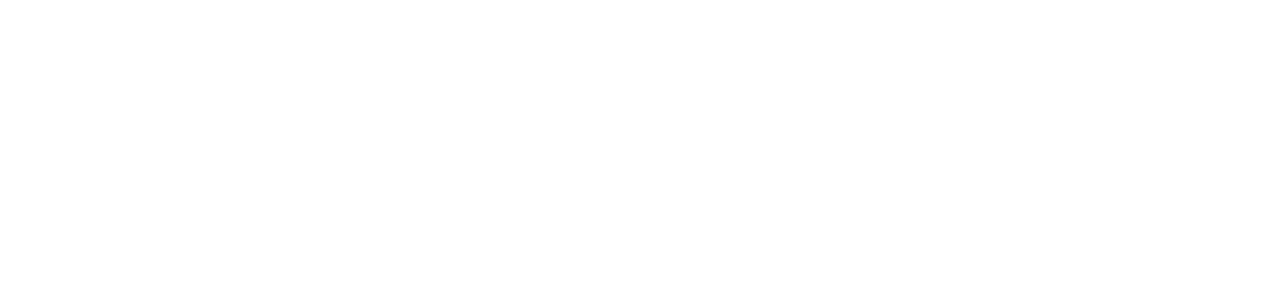
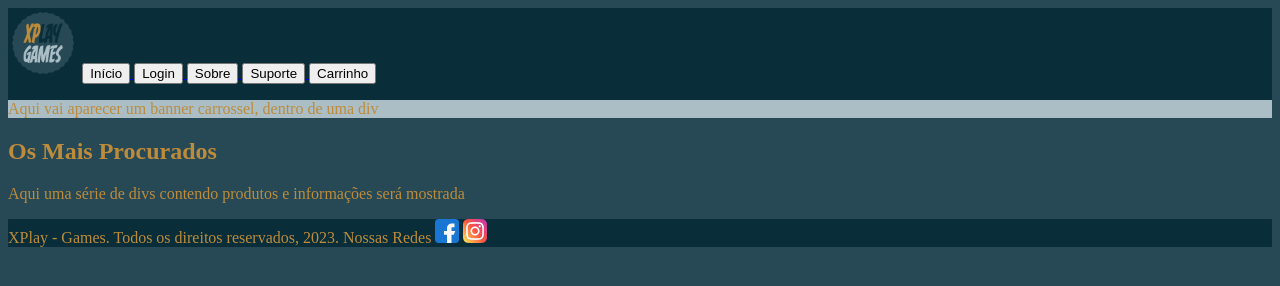
Before and after one commit to lukesgon/projeto_proz, a plain HTML site: page project/index.html in a window 1280 px wide. Drawn offline with Linux system fonts and the light colour scheme.

Commit message:
Criação dos arquivos básicos do projeto. Arquivo inicial dos layouts do protótipo em pdf, adição das imagens no diretório img e rascunhos.

```diff
--- a/project/index.html
+++ b/project/index.html
@@ -1,13 +1,46 @@
 <!DOCTYPE html>
-<html lang="pt">
+<html lang="pt-br">
 <head>
     <meta charset="UTF-8">
     <meta name="viewport" content="width=device-width, initial-scale=1.0">
     <title>XPlay - Games</title>
+    <link rel="stylesheet" type="text/css" href="index.css">
 </head>
-<body>
-
-
-    <script src="index.js"></script>
+<body style="background-color: #274855; color:#bc8c3c">
+    <header style="background-color: #092e3a;">
+        <nav>
+            <a href="./index.html"><img src="./img/Xplay Games.png" alt="Logo - XPlay - Games" style="height: 70px; width: height;"></a>
+            <a href="./index.html">
+                <button>Início</button>
+            </a>
+            <a href="./login.html">
+                <button>Login</button>
+            </a>
+            <a href="./sobre.html">
+                <button>Sobre</button>
+            </a>
+            <a href="./suporte.html">
+                <button>Suporte</button>
+            </a>
+            <a href="./carrinho.html">
+                <button>Carrinho</button>
+            </a>
+        </nav>
+        <div style="background-color: #abbec6;">
+            <p>Aqui vai aparecer um banner carrossel, dentro de uma div</p>
+        </div>
+    </header>
+    <main style="background-color: #274855;">
+        <section class="item">
+            <h1>Os Mais Procurados</h1>
+            <p>Aqui uma série de divs contendo produtos e informações será mostrada</p>
+        </section>
+    </main>
+    <footer style="background-color: #092e3a;">
+        <span>XPlay - Games. Todos os direitos reservados, 2023.</span>
+        <span>Nossas Redes</span>
+        <a href=""><img src="./img/facebook.png" alt="facebook_logo"></a>
+        <a href=""><img src="./img/instagram.png" alt="instagram_logo"></a>
+    </footer>
 </body>
 </html>
```
Also changed, not shown: project/carrinho.html (added, +44 -0 lines), project/login.html (added, +42 -0 lines), project/sobre.html (added, +42 -0 lines), project/suporte.html (added, +42 -0 lines), project/img/Xplay Games.png (added), project/img/facebook.png (added), project/img/instagram.png (added), 1 other file.
